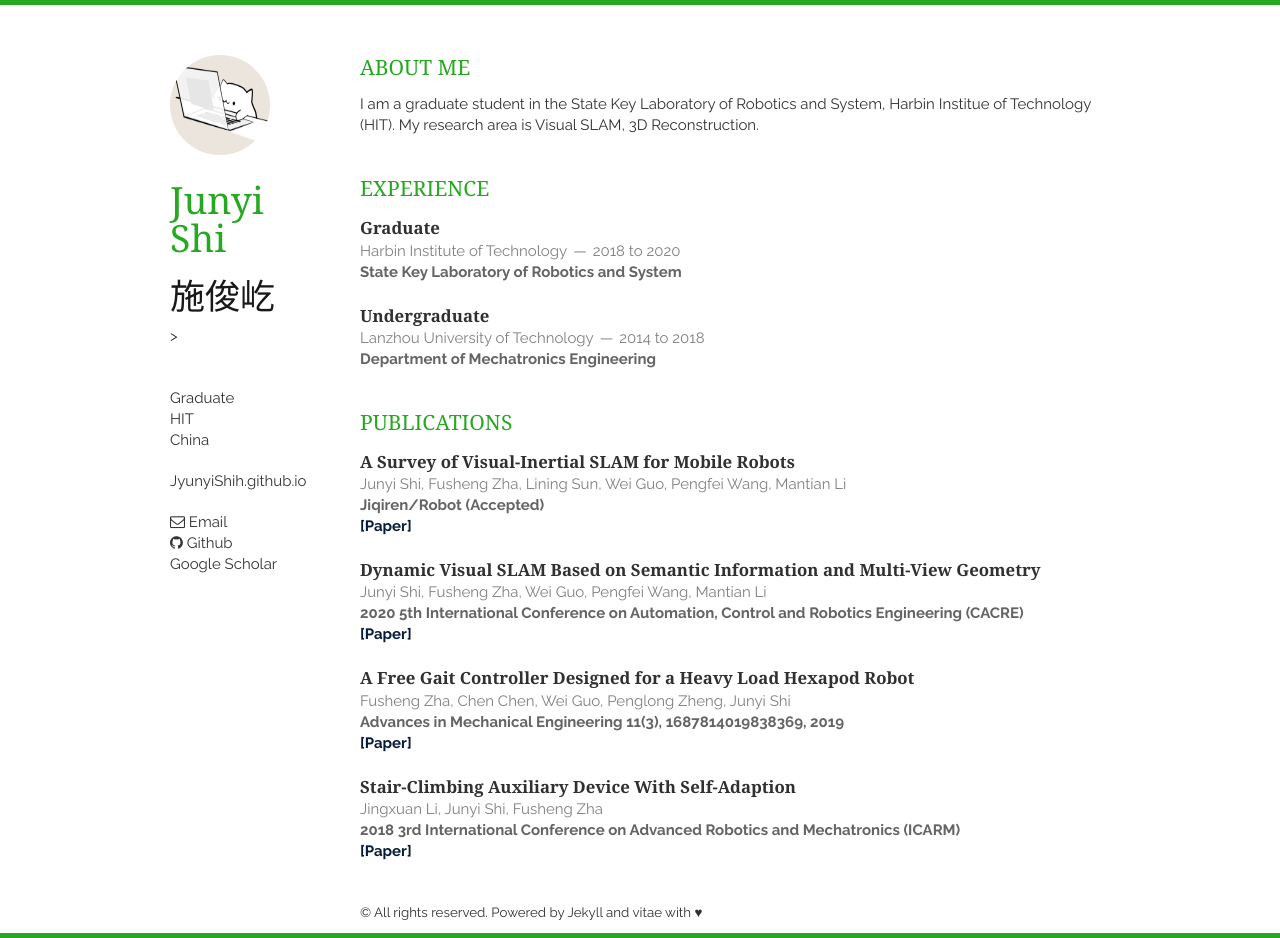
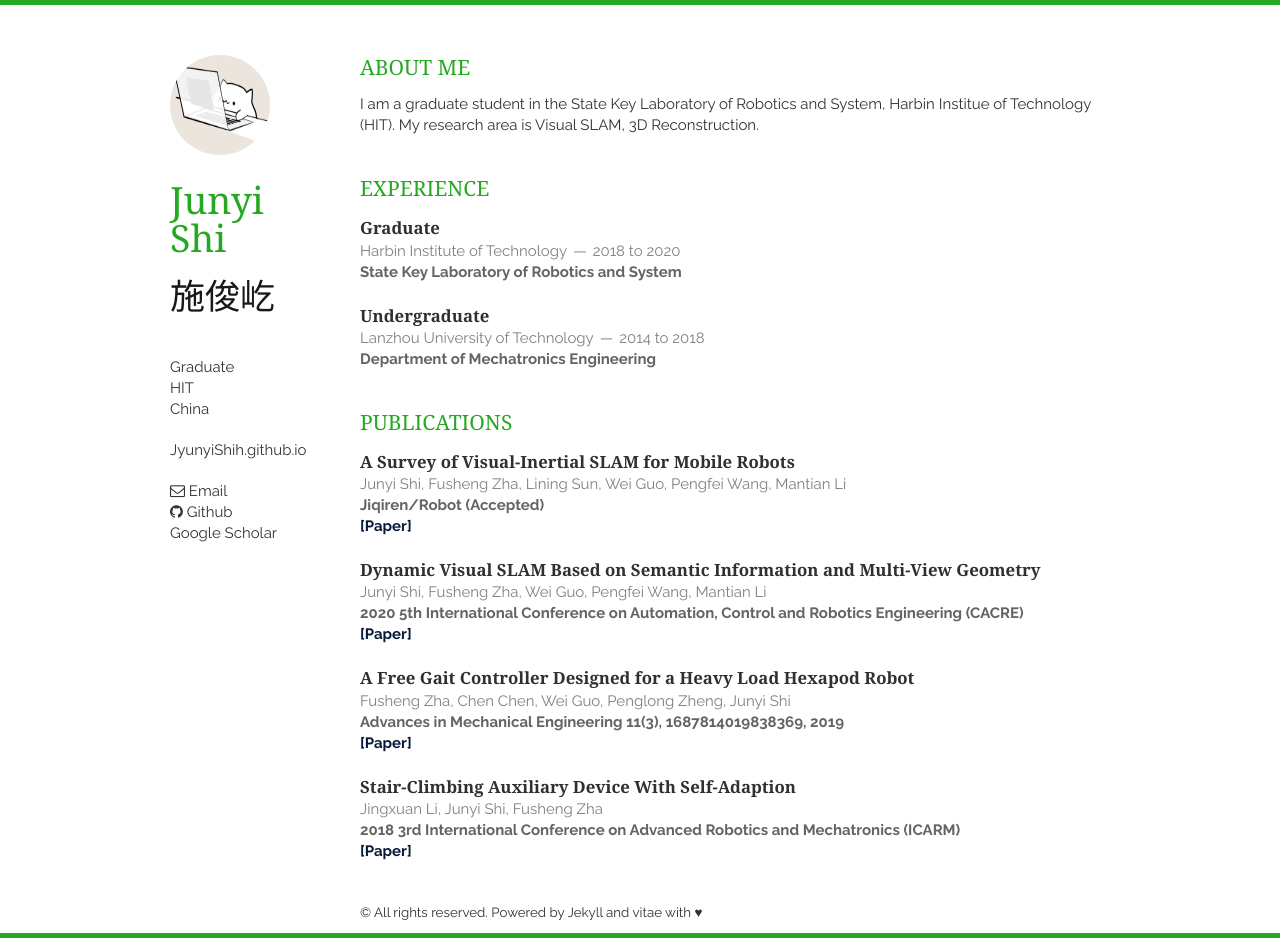
Before and after one commit to JunYiShih/JunYiShih.github.io, a Jekyll site: the page built from index.html, in a window 1280 px wide. Built offline with Jekyll 4.4.1, drawn with Linux system fonts in a browser that asks for light colours; nearby versions of some CDN libraries; the list of posts is cut into pages by our own code; a style sheet for code colours, icons or effects is not loaded.

```diff
--- a/_layouts/layout.html
+++ b/_layouts/layout.html
@@ -29,7 +29,7 @@
         <img src="{{ site.baseurl }}static/img/profile.png" class="me">
         <h1>Junyi<br>
             Shi<br></h1>
-        <h2>施俊屹</h2>>
+        <h2>施俊屹</h2>
 
         <p>
             <a href="{{ site.tel_full }}">{{ site.tel }}</a>
```
